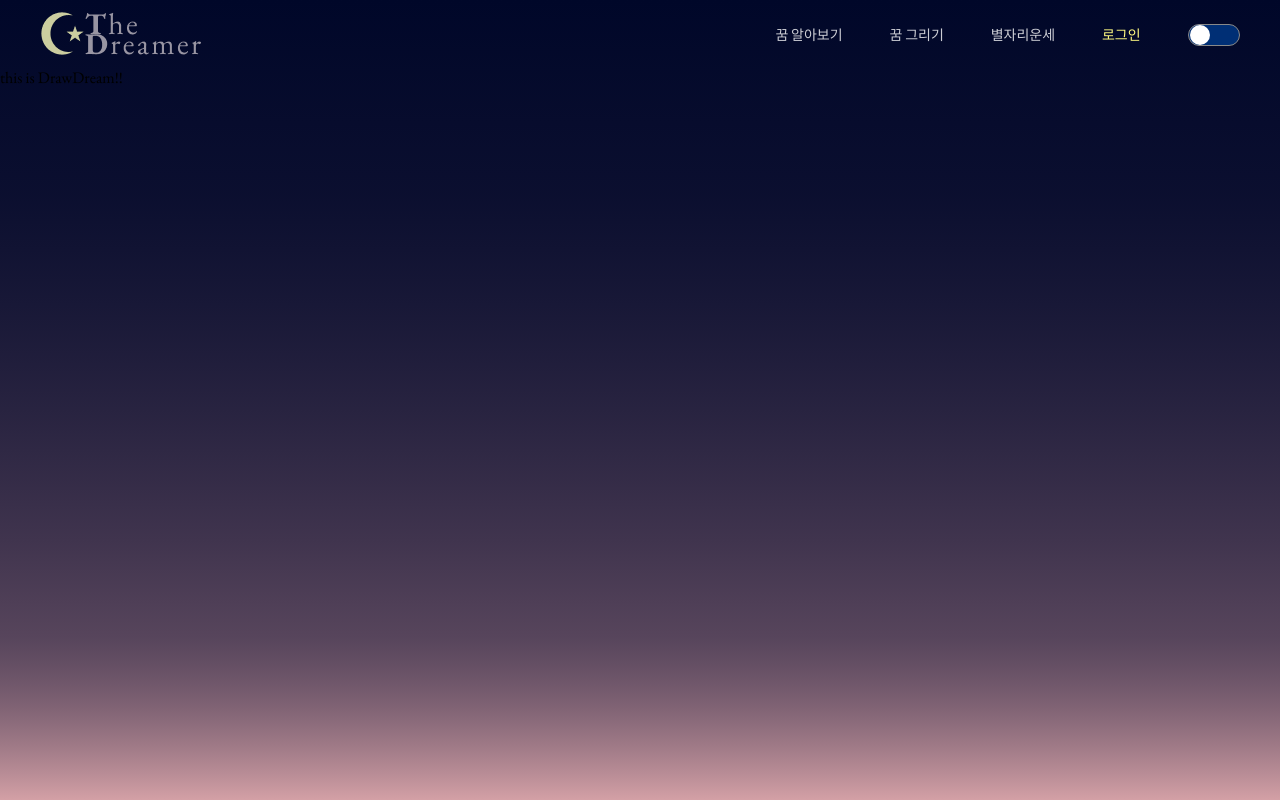
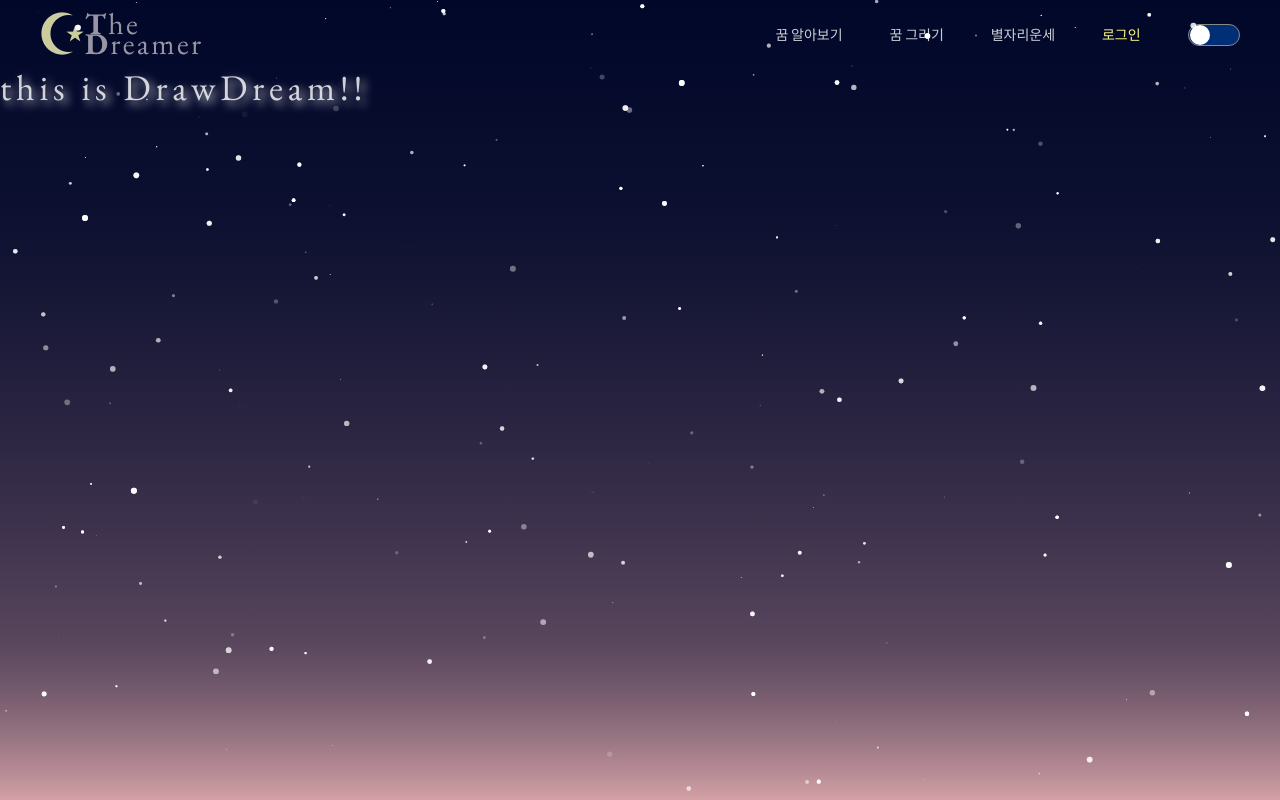
Before and after one commit to nala723/The-Dreamer, a React (Create React App) app in the folder client/: page /drawdream in a window 1280 px wide. Built offline with nearby package versions, Linux system fonts and the light colour scheme; a web font is replaced by a local one.

Commit message:
✨ Feat: 랜딩-원형,자료 섹션

```diff
--- a/client/package.json
+++ b/client/package.json
@@ -12,11 +12,13 @@
     "@types/react-dom": "^17.0.10",
     "@types/react-router-dom": "^5.3.2",
     "@types/styled-components": "^5.1.15",
+    "aos": "^3.0.0-beta.6",
     "gsap": "^3.8.0",
     "react": "^17.0.2",
     "react-dom": "^17.0.2",
     "react-router-dom": "^5.3.0",
     "react-scripts": "4.0.3",
+    "react-tsparticles": "^1.37.3",
     "styled-components": "^5.3.3",
     "styled-reset": "^4.3.4",
     "typescript": "^4.4.4",
@@ -47,6 +49,7 @@
     ]
   },
   "devDependencies": {
+    "@types/aos": "^3.0.4",
     "@typescript-eslint/eslint-plugin": "^5.2.0",
     "@typescript-eslint/parser": "^5.2.0",
     "eslint": "^7.32.0",
--- a/client/src/App.tsx
+++ b/client/src/App.tsx
@@ -5,6 +5,7 @@ import './App.css';
 import GlobalStyle from './styles/global-style';
 import { ThemeProvider } from 'styled-components';
 import { darkTheme, lightTheme } from './styles/theme';
+import ParticlesConfig from './config/particle-config';
 
 const Login = lazy(() => import('./pages/Login'));
 const SignUp = lazy(() => import('./pages/SignUp'));
@@ -34,6 +35,7 @@ function App() {
               <Route path="/mypage" component={MyPage} />
               <Route path="*" component={NotFound} />
             </Switch>
+                    <ParticlesConfig />
           </Suspense>
         </Router>
       </ThemeProvider>
--- /dev/null
+++ b/client/src/config/particle-config.tsx
@@ -0,0 +1,118 @@
+import React from 'react';
+import styled from 'styled-components';
+import Particles from 'react-tsparticles';
+
+
+export default function ParticlesConfig() {
+
+  return(
+      <Particles options={{
+        fullScreen: {
+          zIndex: 1
+        },
+        interactivity: {
+          events: {
+            onClick: {
+              enable: true,
+              mode: "repulse"
+            },
+            onHover: {
+              enable: true,
+              mode: "bubble"
+            }
+          },
+          modes: {
+            bubble: {
+              distance: 250,
+              duration: 2,
+              opacity: 0,
+              size: 3
+            },
+            grab: {
+              distance: 400
+            },
+            repulse: {
+              distance: 400
+            }
+          }
+        },
+        particles: {
+          color: {
+            value: "#ffffff"
+          },
+          links: {
+            color: {
+              value: "#ffffff"
+            },
+            distance: 150,
+            opacity: 0.4,
+            shadow: {
+              color: {
+                value: "#5300ff"
+              }
+            }
+          },
+          move: {
+            attract: {
+              rotate: {
+                x: 600,
+                y: 600
+              }
+            },
+            enable: true,
+            path: {},
+            outModes: {
+              bottom: "out",
+              left: "out",
+              right: "out",
+              top: "out",
+              default: "out",
+            },
+            random: true,
+            speed: 1,
+            spin: {}
+          },
+          number: {
+            density: {
+              enable: true
+            },
+            value: 160
+          },
+          opacity: {
+            random: {
+              enable: true,
+              minimumValue: 0
+            },
+            value: {
+              min: 0,
+              max: 1
+            },
+            animation: {
+              enable: true,
+              speed: 1,
+              minimumValue: 0
+            }
+          },
+          size: {
+            random: {
+              enable: true,
+              minimumValue: 0
+            },
+            value: {
+              min: 1,
+              max: 3
+            },
+            animation: {
+              speed: 4,
+              minimumValue: 0.3
+            }
+          },
+          twinkle: {
+            particles: {
+              frequency: 0.95
+            }
+          }
+        }
+      }}/>
+  )
+};
--- a/client/src/pages/DrawDream.tsx
+++ b/client/src/pages/DrawDream.tsx
@@ -4,7 +4,7 @@ import styled from 'styled-components';
 function DrawDream() {
   return (
     <>
-      <div>this is DrawDream!!</div>
+      <h1>this is DrawDream!!</h1>
     </>
   );
 }
--- a/client/src/pages/Landing.tsx
+++ b/client/src/pages/Landing.tsx
@@ -7,6 +7,7 @@ function Landing() {
   const txt = '오늘, 어떤 꿈을 꿨나요 ?';
   const [text, setText] = useState('');
   const [count, setCount] = useState(0);
+  const [fadeIn, setFadeIn] = useState(false);
 
   //부드러운 스크롤 구현할것
 
@@ -16,19 +17,21 @@ function Landing() {
       setText(text + txt[count]);
       setCount(count + 1);
     }, 145);
+    if(count === txt.length-2){
+      setFadeIn(true);
+    }
     if(count === txt.length){
-        clearInterval(interval);
+      clearInterval(interval);
     }
     return () => clearInterval(interval);
-  });  // 느낌 보고 나중에 다른 효과로 바꾸던지 하자
-
+  },);  // 느낌 보고 나중에 다른 효과로 바꾸던지 하자 ex)https://www.moooi.com/eu/ 부드럽게 한그자씩
 
   return (
       <Container>
         <MainSection>
           <ContentsBox >
             <h1>{text}</h1>
-            <SearchBox>
+            <SearchBox  className={fadeIn? 'fadein': ''}>
               <img src="/images/search-icon.svg" alt="search"/>
               <SearchBar placeholder= 'Search your dream..' type="search">
               </SearchBar>
@@ -36,9 +39,9 @@ function Landing() {
           </ContentsBox >
         </MainSection>
         <SecondSection />
-        <Section top='calc(500vh - 4.375rem)'>
-          여섯번째
-        </Section>
+        <FinalSection>
+          <h1>여섯번째</h1>
+        </FinalSection>
         <Footer />
       </Container>
   );
@@ -46,6 +49,7 @@ function Landing() {
 
 
 export default Landing;
+
 
 const Container = styled.div`                /* 메인 컬러 그냥 white로 할까 */
   position: relative;
@@ -75,6 +79,13 @@ const SearchBox = styled.div`
   min-width: 40.25rem;
   height:auto;
   ${props=>props.theme.searchBlur};
+  opacity: 0;
+  top: 20px;
+      &.fadein{
+        opacity: 1;
+        top: 0px;
+        transition: all 1.5s ease-in-out;
+      }
     >img {
       position: absolute;
       cursor: pointer;
@@ -106,14 +117,7 @@ const SearchBar = styled.input`
       display:none;
     }
 `;
-const Section = styled(MainSection)<{ top: string }>`
-  top: ${props=> props.top};
+const FinalSection = styled(MainSection)`
+  top: 650rem;
   height: 100vh;
 `;
-// 반응형 할때 밑 섹션 다시 만들어야할지도! 다 짜면 한번 미리 만들어보기
-// const ThdSection = styled(ScdSection)`
-// `;
-// const FrthSection = styled(ScdSection)`
-// `;
-// const FinalSection = styled(ScdSection)`
-// `;
```
Also changed, not shown: client/src/components/landing/Second.tsx (+165 -12 lines), 1 other file (tests, documents, lock files or other folders).
